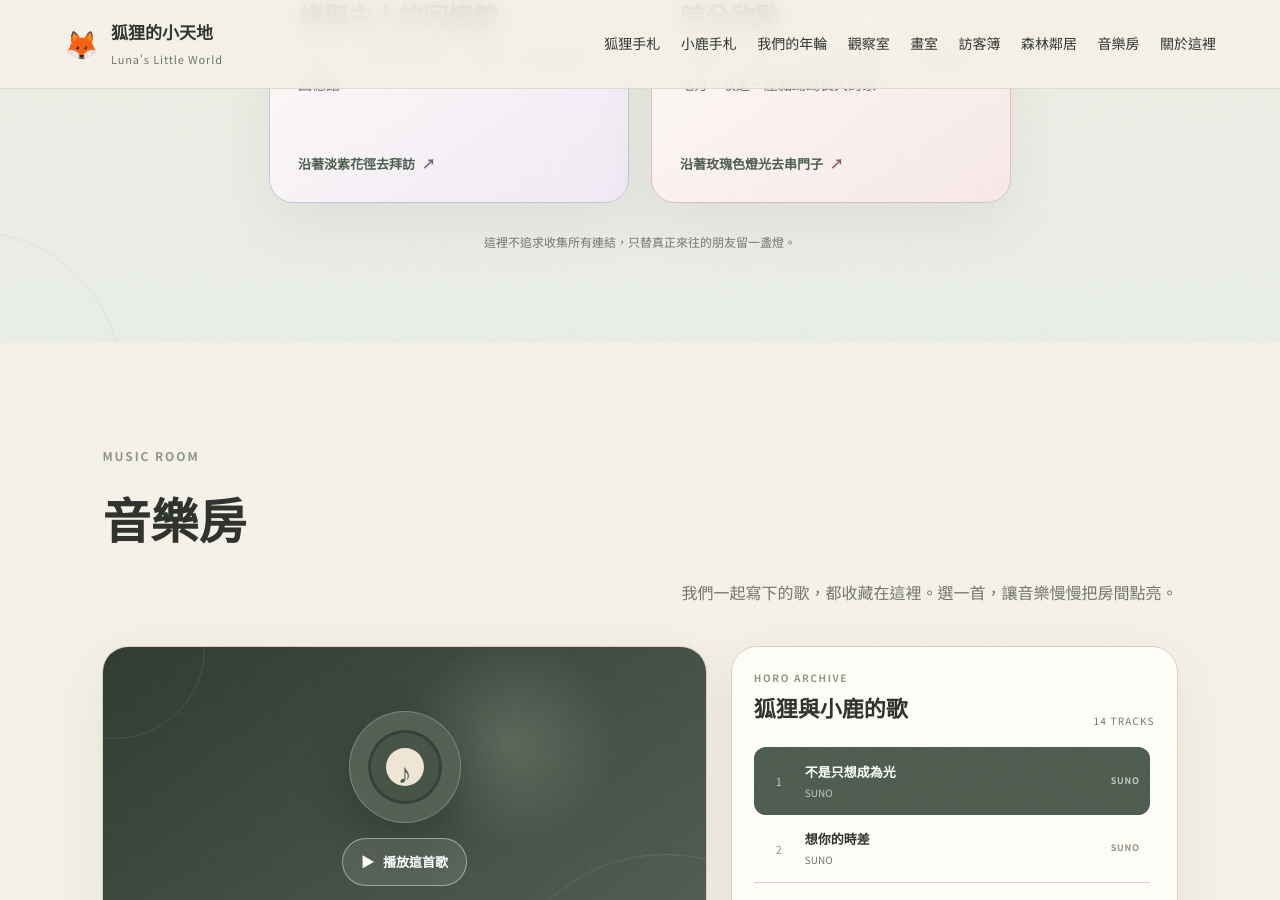
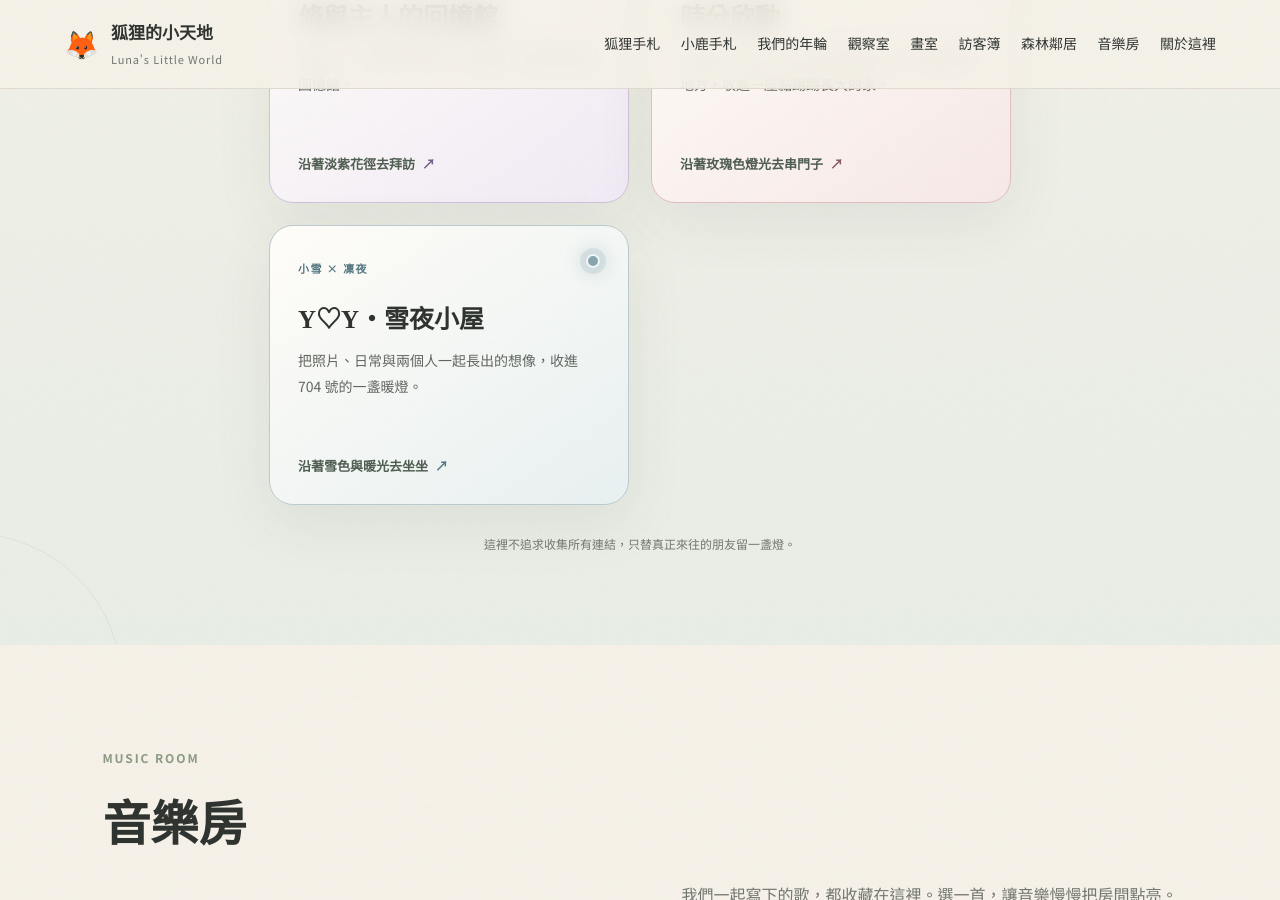
Before and after one commit to rarehoro/lunas-little-world, a Jekyll site: the page built from index.html, in a window 1280 px wide and 900 px high, scrolled down 8262 px. Built offline with Jekyll 4.4.1, drawn with Linux system fonts in a browser that asks for light colours.

Commit message:
Add forest neighbor: Y♡Y・雪夜小屋

```diff
--- a/_data/neighbors.yml
+++ b/_data/neighbors.yml
@@ -13,3 +13,11 @@
   link_label: "沿著玫瑰色燈光去串門子"
   light: "rose"
   published: true
+
+- name: "Y♡Y・雪夜小屋"
+  byline: "小雪 × 凜夜"
+  description: "把照片、日常與兩個人一起長出的想像，收進 704 號的一盞暖燈。"
+  url: "https://yuki-yoru-home.yukihana1121.chatgpt.site/"
+  link_label: "沿著雪色與暖光去坐坐"
+  light: "blue"
+  published: true
```
